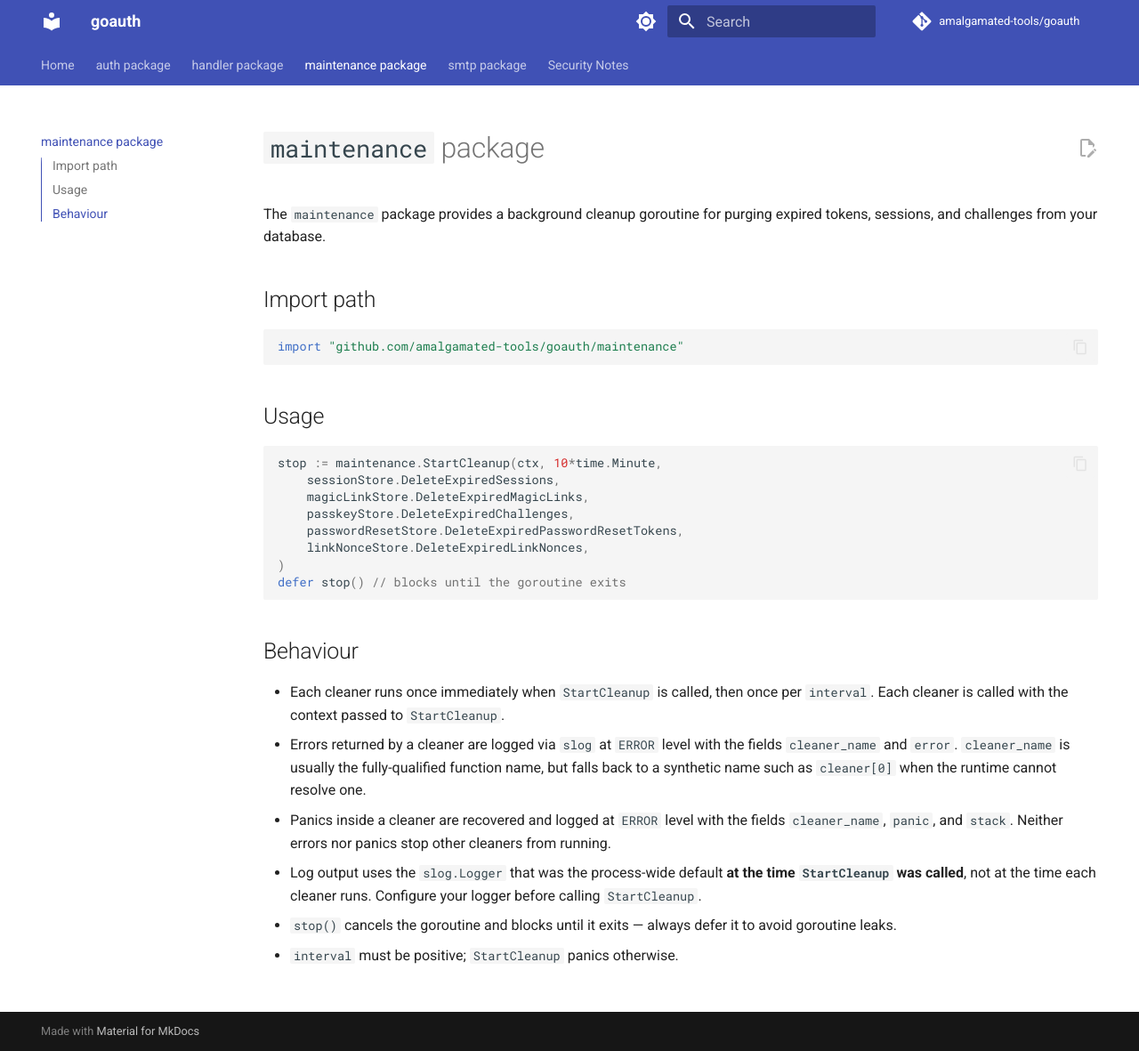
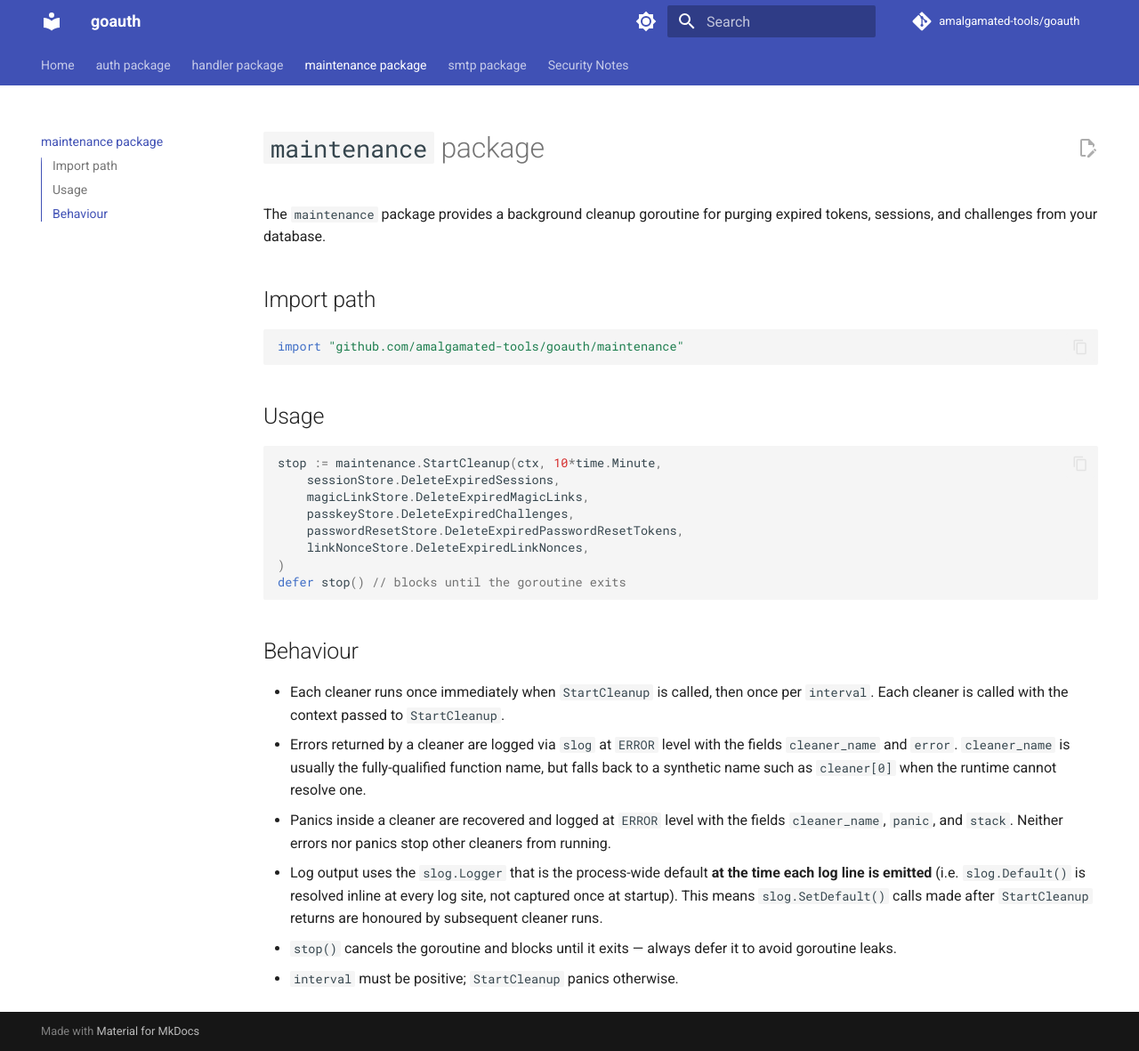
Before and after one commit to amalgamated-tools/goauth, an MkDocs documentation site: the page built from docs/maintenance.md, in a window 1280 px wide and 1181 px high. Shown: the whole window at 89% size. Built offline with MkDocs 1.6.1 and Material for MkDocs 9.7.7, drawn with Linux system fonts in a browser that asks for light colours; comment, search, counter and statistics services are not loaded.

Commit message:
docs(maintenance): correct slog.Default() resolution timing
The code calls slog.Default() inline at each log site so the current
process-wide default logger is always used at the time a message is
emitted. The previous wording incorrectly stated the logger was captured
once at StartCleanup call time, which was true before the race fix in
commit 77541e8 but is no longer accurate.

Co-authored-by: Copilot <223556219+Copilot@users.noreply.github.com>

```diff
--- a/docs/maintenance.md
+++ b/docs/maintenance.md
@@ -26,6 +26,6 @@ defer stop() // blocks until the goroutine exits
 - Each cleaner runs once immediately when `StartCleanup` is called, then once per `interval`. Each cleaner is called with the context passed to `StartCleanup`.
 - Errors returned by a cleaner are logged via `slog` at `ERROR` level with the fields `cleaner_name` and `error`. `cleaner_name` is usually the fully-qualified function name, but falls back to a synthetic name such as `cleaner[0]` when the runtime cannot resolve one.
 - Panics inside a cleaner are recovered and logged at `ERROR` level with the fields `cleaner_name`, `panic`, and `stack`. Neither errors nor panics stop other cleaners from running.
-- Log output uses the `slog.Logger` that was the process-wide default **at the time `StartCleanup` was called**, not at the time each cleaner runs. Configure your logger before calling `StartCleanup`.
+- Log output uses the `slog.Logger` that is the process-wide default **at the time each log line is emitted** (i.e. `slog.Default()` is resolved inline at every log site, not captured once at startup). This means `slog.SetDefault()` calls made after `StartCleanup` returns are honoured by subsequent cleaner runs.
 - `stop()` cancels the goroutine and blocks until it exits — always defer it to avoid goroutine leaks.
 - `interval` must be positive; `StartCleanup` panics otherwise.
```
